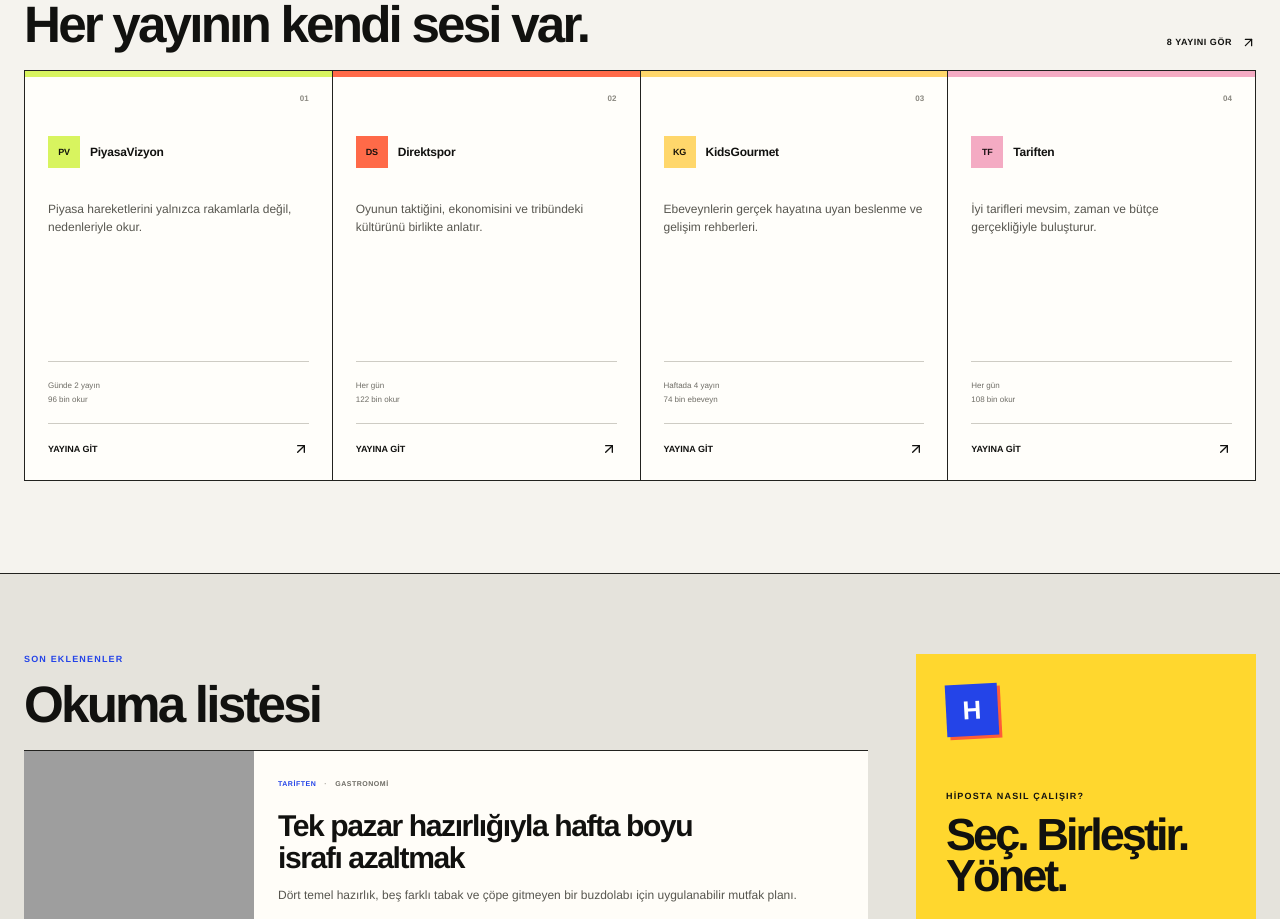
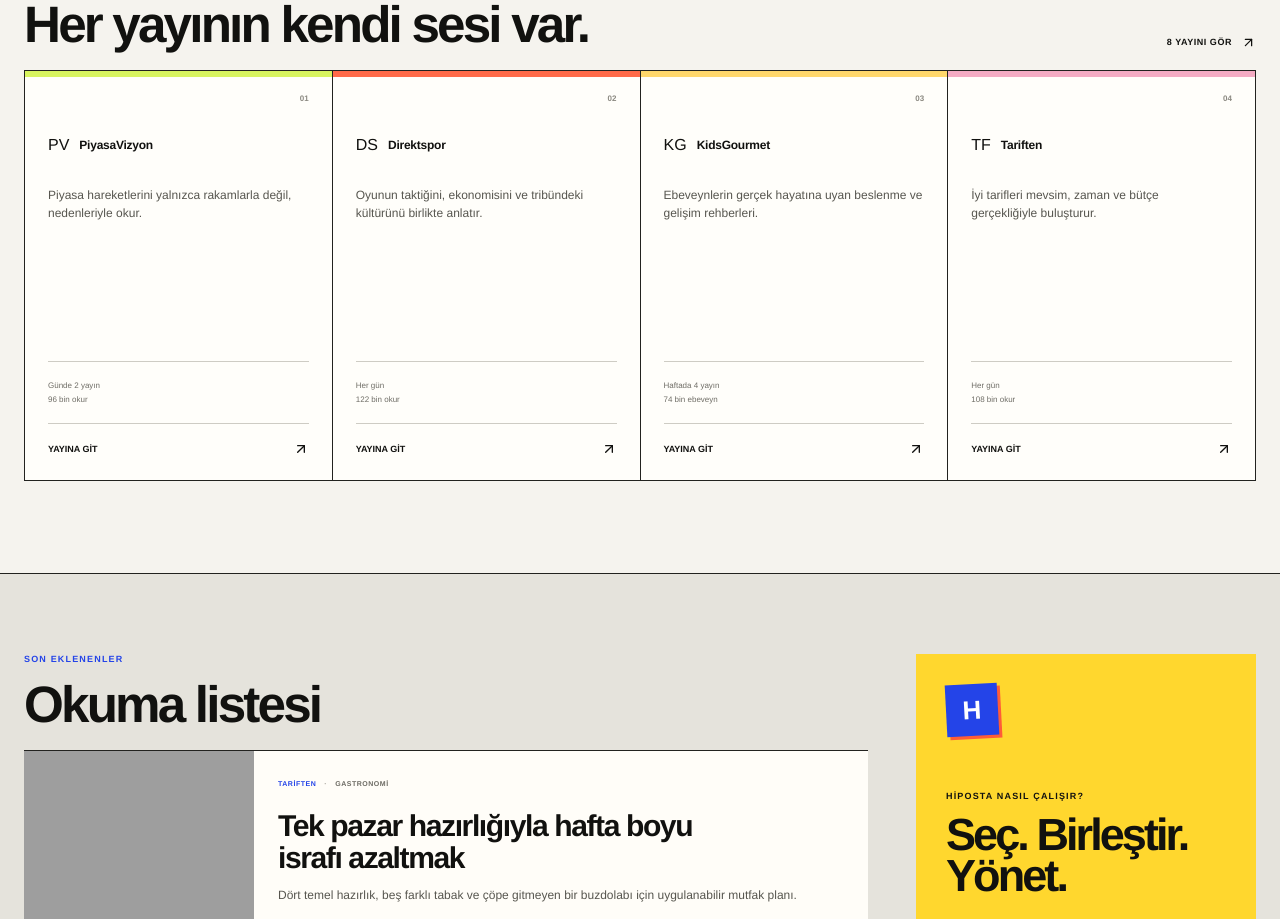
Before and after one commit to selim-create/hiposta, a Next.js app: page / in a window 1280 px wide. Shown: the part 2760-3679 px from the top of the page. Built offline with nearby package versions, Linux system fonts and the light colour scheme; no server answers; grey boxes are pictures that could not be loaded.

Commit message:
feat: render publication logos in marks

```diff
--- a/components/publication-mark.tsx
+++ b/components/publication-mark.tsx
@@ -1,5 +1,6 @@
 import type { CSSProperties } from "react";
 import Link from "next/link";
+import { PublicationLogo } from "@/components/publication-logo";
 import type { Publication } from "@/lib/types";
 
 type PublicationMarkProps = {
@@ -16,7 +17,7 @@ export function PublicationMark({ publication, size = "medium", linked = true }:
 
   const mark = (
     <span className={`publication-mark publication-mark--${size}`} style={style}>
-      <span className="publication-mark__monogram">{publication.monogram}</span>
+      <PublicationLogo publication={publication} size={size} />
       <span className="publication-mark__name">{publication.name}</span>
     </span>
   );
```
